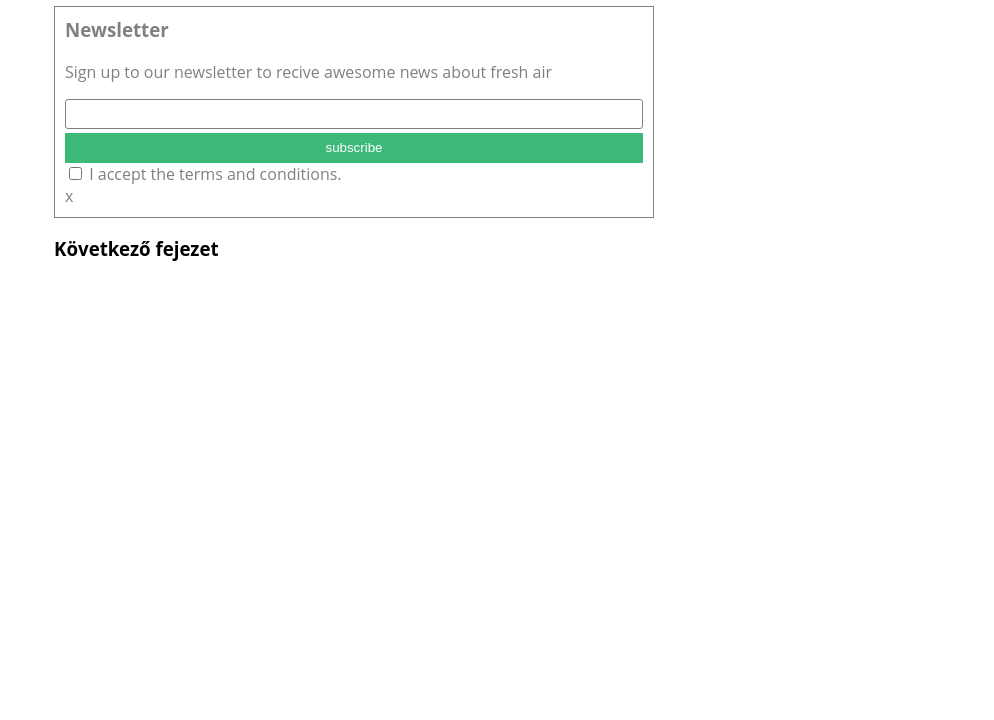
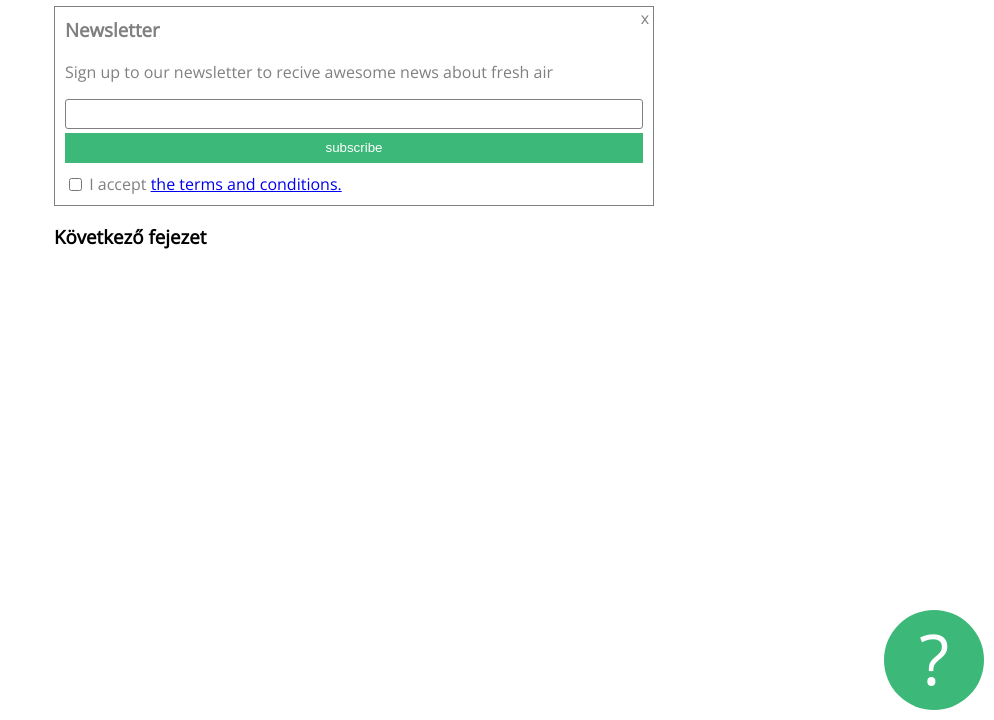
Before and after one commit to kovacsada/gyakorlas, a plain HTML site: page index.HTML in a window 1280 px wide. Shown: the part 80-800 px from the top of the page, without its empty margins (286-1280 px from the left). Drawn offline with nearby package versions, Linux system fonts and the light colour scheme.

Commit message:
Add files via upload

```diff
--- a/index.HTML
+++ b/index.HTML
@@ -4,6 +4,9 @@
     <meta charset="UTF-8">
     <meta name="viewport" content="width=device-width, initial-scale=1.0">
     <link rel="stylesheet" href="style.css">
+    <link rel="preconnect" href="https://fonts.googleapis.com">
+    <link rel="preconnect" href="https://fonts.gstatic.com" crossorigin>
+    <link href="https://fonts.googleapis.com/css2?family=Open+Sans&display=swap" rel="stylesheet">
     <title>Gyakorlás</title>
 </head>
 <body>
@@ -14,17 +17,17 @@
             <p>Sign up to our newsletter to recive awesome news about fresh air</p>
             <form>
                 <input id="email" type="text">
-                <button type="submit">
-                    subscribe
-                    </button>
+                <button type="submit">subscribe</button>
                     <input id="terms" type="checkbox">
-                    <label for="terms">I accept the terms and conditions.</label>
+                    <label for="terms">I accept <a href="https://" target="_blank"> the terms and conditions.</a></label>
             </form>
             <div id="closex">x</div>
             </div>
-<h3>Következő fejezet</h3>
-        </div>
+    <h3>Következő fejezet</h3>
+    <div id="questionmark">
+        ?
+    </div>
 
-
+</div>
 </body>
 </html>
--- a/style.css
+++ b/style.css
@@ -9,6 +9,8 @@
    color: gray;
    border: solid thin grey;
    padding: 10px;
+   position: relative;
+   padding-bottom: 10px;
 }
 
 .newsletter h3 {
@@ -22,6 +24,7 @@
     display: block;
     width: 100%;
     height: 30px;
+    margin-bottom: 10px;
 }
 
 .newsletter input#email{
@@ -34,3 +37,27 @@
 
     box-sizing: border-box;
 }
+
+.newsletter #terms {
+    position: relative;
+    top: 1px;
+}
+
+.newsletter #closex{
+    position: absolute;
+    top: 0;
+    right: 4px;
+}
+
+#questionmark{
+    background-color: #3cb878;
+    color:  white;
+    width: 100px;
+    height: 100px;
+    border-radius: 50%;
+    font-size: 70px;
+    text-align: center;
+    position: fixed;
+    bottom: 10px;
+    right: 10px;
+}
```
